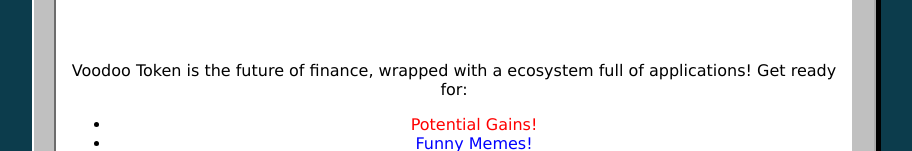
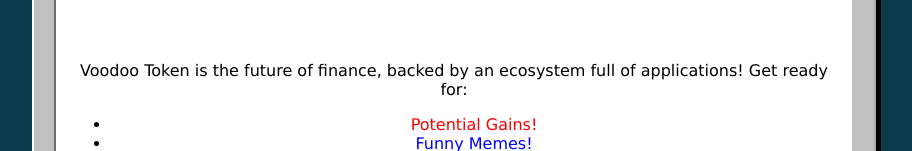
Before and after one commit to Voodoo-Token/SiteRestoreBackup, a plain HTML site: page index.html in a window 1280 px wide. Shown: the part 550-701 px from the top of the page, without its empty margins (186-1098 px from the left). Drawn offline with Linux system fonts and the light colour scheme.

Commit message:
Update index.html

```diff
--- a/index.html
+++ b/index.html
@@ -136,7 +136,7 @@
                 <img src="https://voodootoken.com/hovihev/uploads/2024/07/voodoo-token-logo.png?text=Voodoo" alt="VoodooToken Logo">
                 <p><b>Join the Web3 revolution with a memecoin</b></p>
                 <marquee class="marquee">MISSION UNCHANGED SINCE 2023, HODL!</marquee>
-                <p>Voodoo Token is the future of finance, wrapped with a ecosystem full of applications! Get ready for:</p>
+                <p>Voodoo Token is the future of finance, backed by an ecosystem full of applications! Get ready for:</p>
                 <ul>
                     <li><font color="#ff0000">Potential Gains!</font></li>
                     <li><font color="#0000ff">Funny Memes!</font></li>
```
